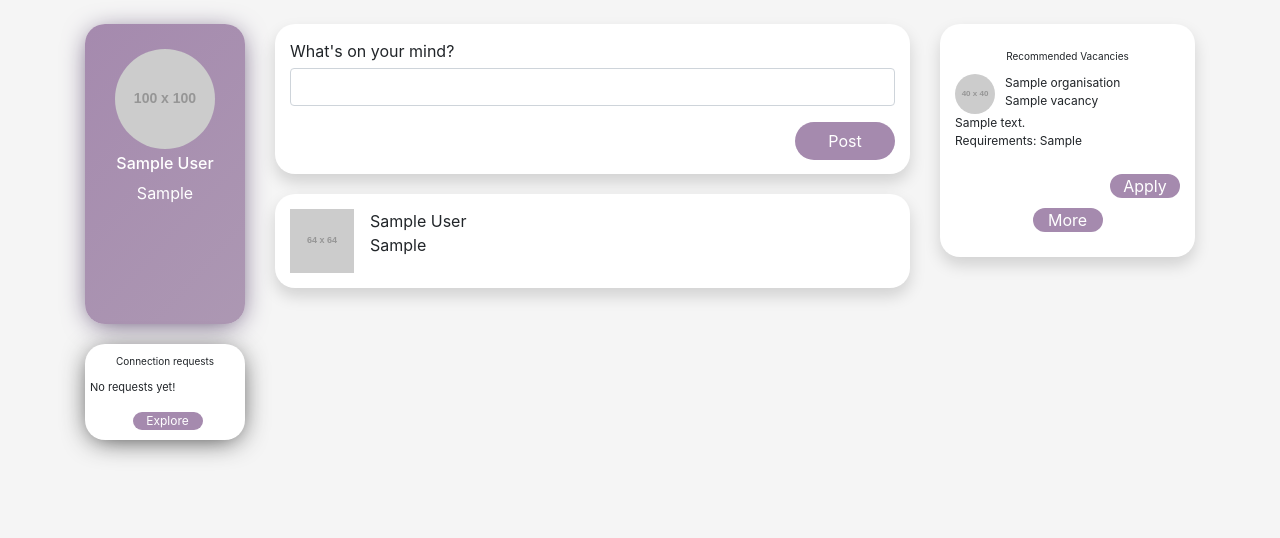
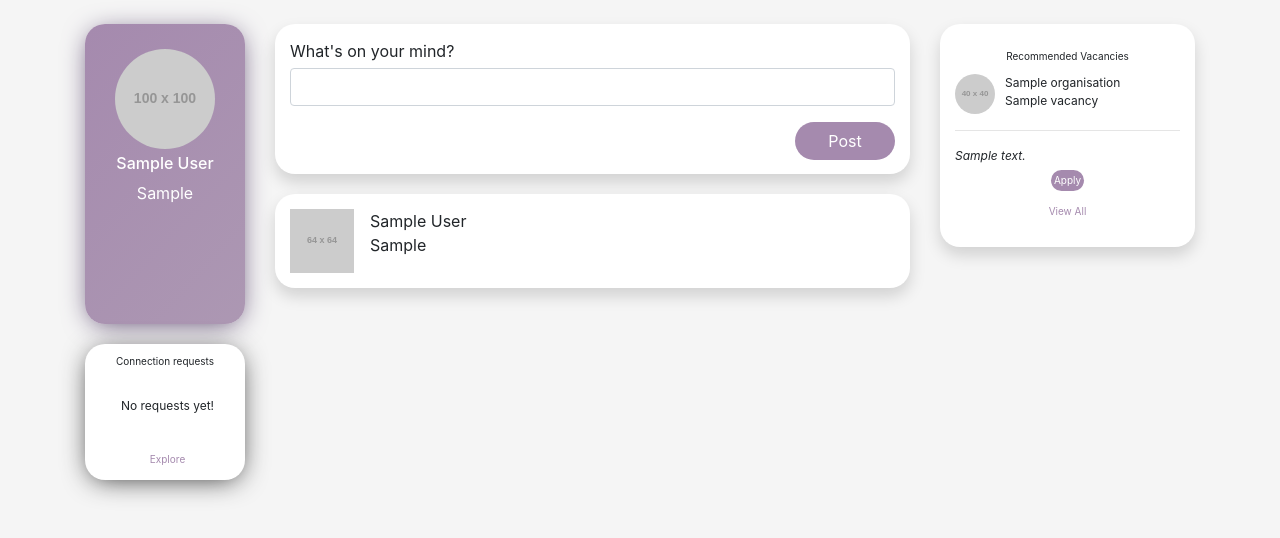
Before and after one commit to lua-lipa/PsychNova, a PHP site: page /html/timeline.php in a window 1280 px wide. Shown: the part 70-608 px from the top of the page. Run offline with PHP 8.4, Linux system fonts and the light colour scheme; the visitor is signed in with stand-in values (Sample User, id 1); tables that the repository leaves empty hold one stand-in row (values such as "Sample post"); grey boxes labelled with a size stand in for pictures from a placeholder-image service; some libraries are stand-ins or nearby versions.

Commit message:
fixed up vacancies sidebar

```diff
--- a/css/timeline.css
+++ b/css/timeline.css
@@ -13,22 +13,41 @@ body {
     background-color: #A58AAE;
     border-radius: 100px !important;
     color: white;
-    width: 70px;
+    width: auto;
+    padding: 3px;
+    font-size: 10px;
     margin: auto;
     display: block;
     text-align: center;
     margin-bottom: 10px;
 }
 
+
 .connect-btn {
     background-color: #A58AAE;
     border-radius: 100px !important;
     color: white;
     width: auto;
+    border-width: 0px;
+    font-size: 10px;
     height: auto;
+    margin-left: 10px;
+    display: block;
+    text-align: center;
+    margin-top: 2px;
+}
+
+.btn-view-more {
+    background-color: white;
+    border-radius: 100px !important;
+    color: #A58AAE;
+    width: auto;
+    padding: 3px;
+    font-size: 10px;
     margin: auto;
     display: block;
     text-align: center;
+    margin-bottom: 10px;
 }
 
 .profile-card {
@@ -111,7 +130,7 @@ h9 {
 .post-user-title {
     display: flex;
     flex-direction: row;
-    justify-content: space-between;
+    justify-content: left;
 }
 
 .vacancies-card {
--- a/html/timeline.php
+++ b/html/timeline.php
@@ -95,7 +95,8 @@ $recommendedVacancies = $vacancy->getVacancies();
 
             <?php
             if ($numberOfConections == 0) { ?>
-              <p style="font-size:11px">No requests yet!</p>
+              <br>
+              <p style="text-align:center">No requests yet!</p><br>
               <?php
             } else {
               $noOfConnectionsDisplayed = 0;
@@ -115,7 +116,7 @@ $recommendedVacancies = $vacancy->getVacancies();
               }
             }
             ?>
-            <a class="btn-small float-center" href="people.php">Explore</a>
+            <a class="btn-view-more float-center" href="people.php">Explore</a>
             <!-- <button type=" submit" class="btn float-center">More</button> -->
           </div>
         </div>
@@ -185,21 +186,19 @@ $recommendedVacancies = $vacancy->getVacancies();
                   <img src=https://dummyimage.com/40x40/cfcfcf/000000 class="rounded-circle" alt="...">
                   <div class="vacancy-title">
                     <h9><?php echo $vacancyOrgData['name'] ?></h9><br>
-                    <h9><?php echo $value['title'] ?></h9><br>
+                    <h9><?php echo $value['title'] ?></h9>
                   </div>
                 </div>
-                <h9><?php echo $value['description'] ?></h9><br>
-                <h9><?php echo "Requirements: " . $value['required_experience'] ?></h9><br>
-                <br>
-                <a class="btn-small float-right" href="jobs.php">Apply</a>
+                <hr>
+                <h style="font-size:12px"><i><?php echo $value['description'] ?></i></h><br>
+              </div>
+              <a class="btn-small float-center" style="margin-top:5px" href="jobs.php">Apply</a>
 
-                <br>
-              </div>
           <?php
             }
           }
           ?>
-          <a class="btn-small float-center" href="jobs.php"> More</a>
+          <a class="btn-view-more float-center" href="jobs.php">View All</a>
         </div>
       </div>
     </div>
```
